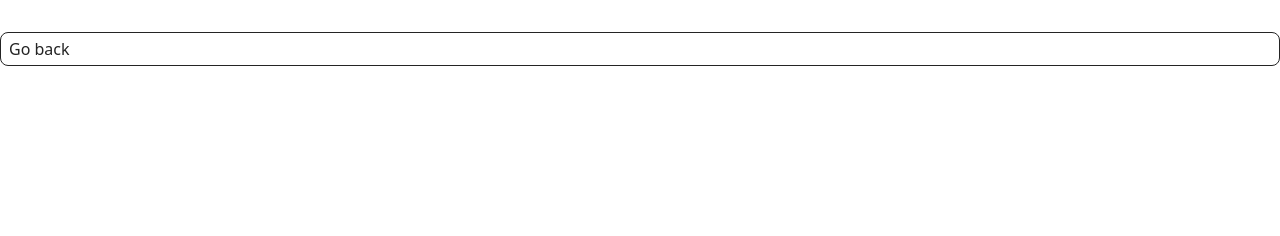
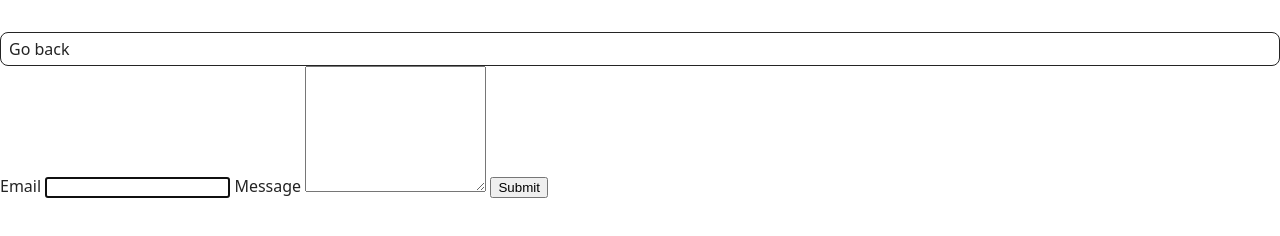
Before and after one commit to hanna-uler/goit-js-hw-09, a plain HTML site: page 2-form.html in a window 1280 px wide. Drawn offline with Linux system fonts and the light colour scheme.

Commit message:
Deploying to gh-pages from @ hanna-uler/goit-js-hw-09@326bc3b5c5415d582aae4488801da5f9f99233d8 🚀

```diff
--- a/2-form.html
+++ b/2-form.html
@@ -5,10 +5,23 @@
     <meta http-equiv="X-UA-Compatible" content="IE=edge" />
     <meta name="viewport" content="width=device-width, initial-scale=1.0" />
     <title>Form</title>
-    <script type="module" crossorigin src="/goit-js-hw-09/assets/modulepreload-polyfill-B5Qt9EMX.js"></script>
+    <script type="module" crossorigin src="/goit-js-hw-09/2-form.js"></script>
+    <link rel="modulepreload" crossorigin href="/goit-js-hw-09/assets/modulepreload-polyfill-B5Qt9EMX.js">
     <link rel="stylesheet" crossorigin href="/goit-js-hw-09/assets/styles-DALsYVIN.css">
   </head>
   <body>
     <a class="back-link" href="./index.html">Go back</a>
+    <form class="feedback-form" autocomplete="off">
+      <label>
+        Email
+        <input type="email" name="email" autofocus />
+      </label>
+      <label>
+        Message
+        <textarea name="message" rows="8"></textarea>
+      </label>
+      <button type="submit">Submit</button>
+    </form>
+
   </body>
 </html>
--- /dev/null
+++ b/2-form.js
@@ -0,0 +1,2 @@
+import"./assets/modulepreload-polyfill-B5Qt9EMX.js";/* empty css                      */const a=document.querySelector(".feedback-form");let e={email:"",message:""},l="feedback-form-state";a.addEventListener("input",m);function m(t){t.target.name==="email"&&(e.email=t.target.value.trim()),t.target.name==="message"&&(e.message=t.target.value.trim()),localStorage.setItem(l,JSON.stringify(e))}a.addEventListener("submit",r);function r(t){t.preventDefault(),e.email===""||e.message===""?alert("Fill please all fields"):(console.log(e),localStorage.removeItem(l),e={email:"",message:""},a.reset())}
+//# sourceMappingURL=2-form.js.map
```
Also changed, not shown: 1 other file.
